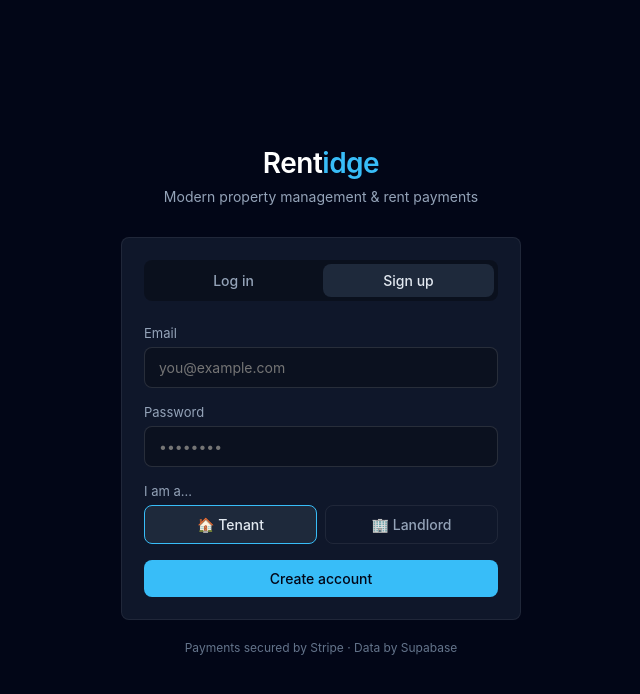
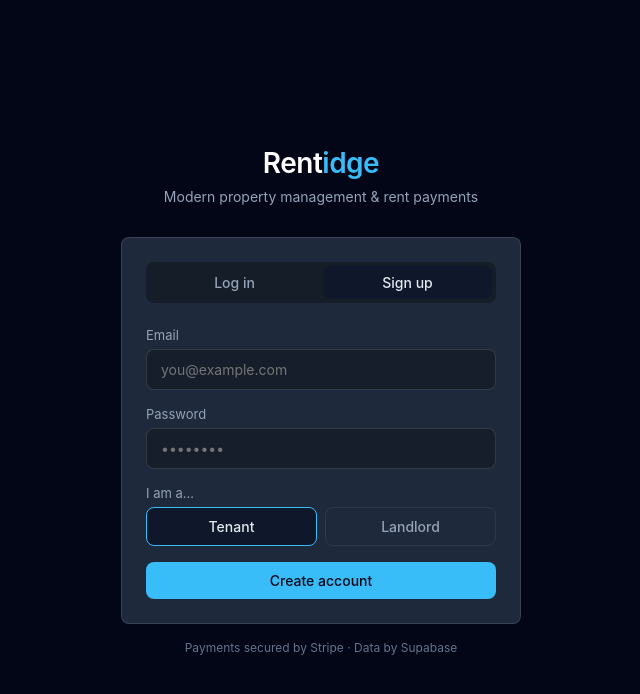
Before and after one commit to ColeTBrown/NestPay, a Next.js app in the folder NestPay/: page /auth in a window 1280 px wide. Both pictures are taken after a click on the button "Sign up". Shown: the top 694 px of the page, without its empty margins (319-959 px from the left). Built offline with nearby package versions, Linux system fonts and the light colour scheme; no server answers.

Commit message:
Update page.tsx

```diff
--- a/NestPay/app/auth/page.tsx
+++ b/NestPay/app/auth/page.tsx
@@ -69,12 +69,11 @@ export default function AuthPage() {
           <p style={{ color: 'var(--text2)', fontSize: 14 }}>Modern property management & rent payments</p>
         </div>
 
-        <div className="card">
+        <div className="auth-card">
           {done ? (
             <div style={{ textAlign: 'center', padding: '16px 0' }}>
-              <div style={{ fontSize: 32, marginBottom: 12 }}>📬</div>
-              <div style={{ fontWeight: 500, marginBottom: 8 }}>Check your email</div>
-              <p style={{ color: 'var(--text2)', fontSize: 14 }}>We sent a confirmation link to <strong>{email}</strong></p>
+              <div style={{ fontWeight: 500, marginBottom: 8, fontSize: 16, color: 'var(--text)' }}>Check your email</div>
+              <p style={{ color: 'var(--text2)', fontSize: 14 }}>We sent a confirmation link to <strong style={{ color: 'var(--text)' }}>{email}</strong></p>
             </div>
           ) : (
             <>
@@ -86,7 +85,7 @@ export default function AuthPage() {
                     className="btn"
                     style={{
                       flex: 1, justifyContent: 'center',
-                      background: mode === m ? 'var(--bg3)' : 'transparent',
+                      background: mode === m ? 'var(--bg2)' : 'transparent',
                       color: mode === m ? 'var(--text)' : 'var(--text2)',
                       border: 'none', padding: '8px'
                     }}
@@ -119,12 +118,12 @@ export default function AuthPage() {
                             className="btn"
                             style={{
                               flex: 1, justifyContent: 'center',
-                              background: role === r ? 'var(--bg3)' : 'transparent',
+                              background: role === r ? 'var(--bg2)' : 'transparent',
                               color: role === r ? 'var(--text)' : 'var(--text2)',
                               border: role === r ? '1px solid var(--accent)' : '1px solid var(--border)'
                             }}
                           >
-                            {r === 'tenant' ? '🏠 Tenant' : '🏢 Landlord'}
+                            {r === 'tenant' ? 'Tenant' : 'Landlord'}
                           </button>
                         ))}
                       </div>
```
